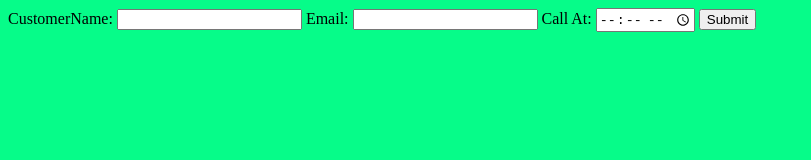
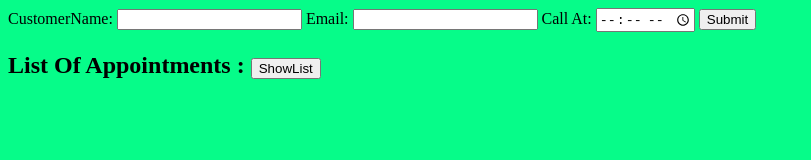
Before and after one commit to ranasingh99/BookingAppwithaxiosnetworkcalls, a plain HTML site: page index.html in a window 1280 px wide. Shown: the whole page, without its empty margins (0-811 px from the left). Drawn offline with nearby package versions, Linux system fonts and the light colour scheme.

Commit message:
Made GET Request

```diff
--- a/index.html
+++ b/index.html
@@ -20,9 +20,11 @@
         <input type="time" name="usertime" id="cus_time">
         <button>Submit</button>
     </form>
-    <ul id="listOfItems">
-
-    </ul>
+    <button id="showList" onclick="showDetails()">ShowList</button>
+    <h2 id="listheading">List Of Appointments  : </h2>
+    <ol id="listOfItems">
+    </ol>
+    <script src="https://cdnjs.cloudflare.com/ajax/libs/axios/1.6.5/axios.min.js"></script>
     <script src="index.js"></script>
 </body>
 </html>
--- a/index.js
+++ b/index.js
@@ -12,17 +12,6 @@ function saveTolocalStorage(e){
         time:cus_callTime
     }
 
-    // stringify the object
-
-   // let customerDetails_serialized = JSON.stringify(customerDetails);
-
-    // store the object in localstorage
-    //localStorage.setItem(customerDetails.emailId,customerDetails_serialized);
-
-    // calling the function so that details can be printed on screen
-
-   // showUserOnScreen(customerDetails);
-
    //=====now store the data on cloud using network calls=======//
 
    // 1) sending the data over the cloud using PUT  request
@@ -30,14 +19,33 @@ function saveTolocalStorage(e){
    axios.post('https://crudcrud.com/api/7270365647cf46599c73a15b8ed073b9/appointmentData',customerDetails)
    .then((response)=>{
     showUserOnScreen(response.data);
-    console.log(response.data);
+    //console.log(response.data);
    })
    .catch((error)=>{
-    console.log(error);
-   })
+    document.body.innerHTML = document.body.innerHTML + `<h3 style = "color:red;">Error code:404 - Something went wrong</h3>`
+   });
+
 }
+// Adding  the button showlist and heading
+
+let buttonshowList = document.getElementById('showList');
+let headingList = document.getElementById('listheading');
+
+headingList.appendChild(buttonshowList);
 
 // making a seperate function to show the details on screen
+
+function showDetails(){
+    axios.get('https://crudcrud.com/api/7270365647cf46599c73a15b8ed073b9/appointmentData')
+    .then((res)=>{
+        for(var i =0;i<res.data.length;i++){
+            showUserOnScreen(res.data[i]);
+        }
+    })
+    .catch((err)=>{
+        document.body.innerHTML = document.body.innerHTML + `<h3>Something went wrong</h3>`
+    });
+}
 
 function showUserOnScreen(cus_obj){
 
```
